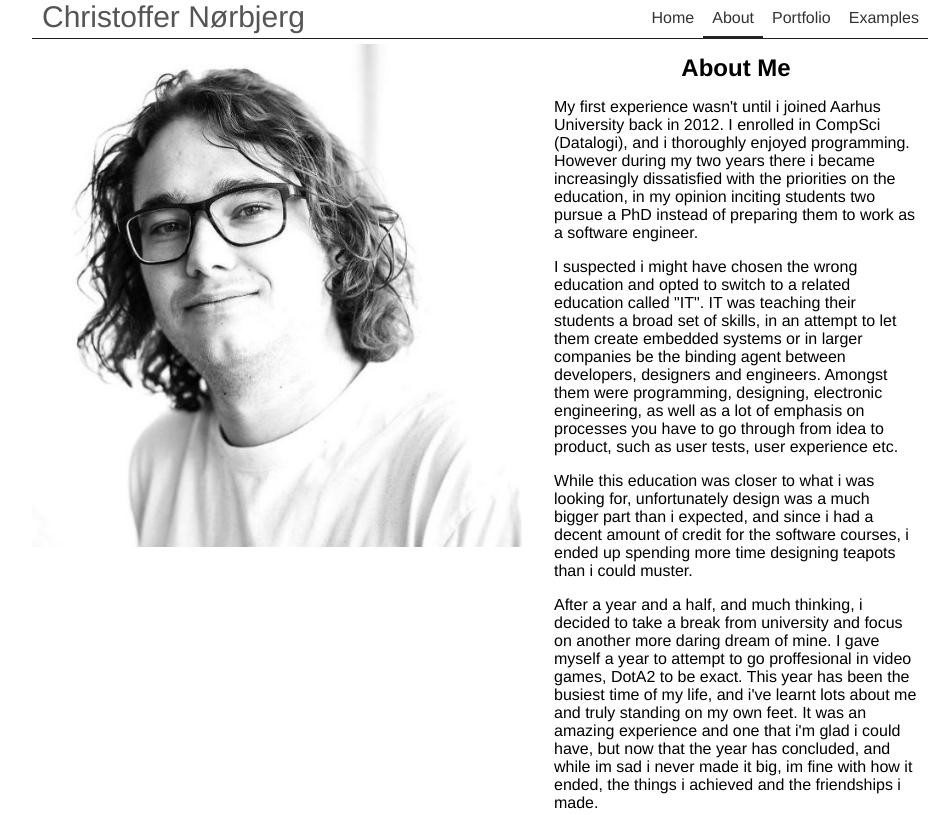
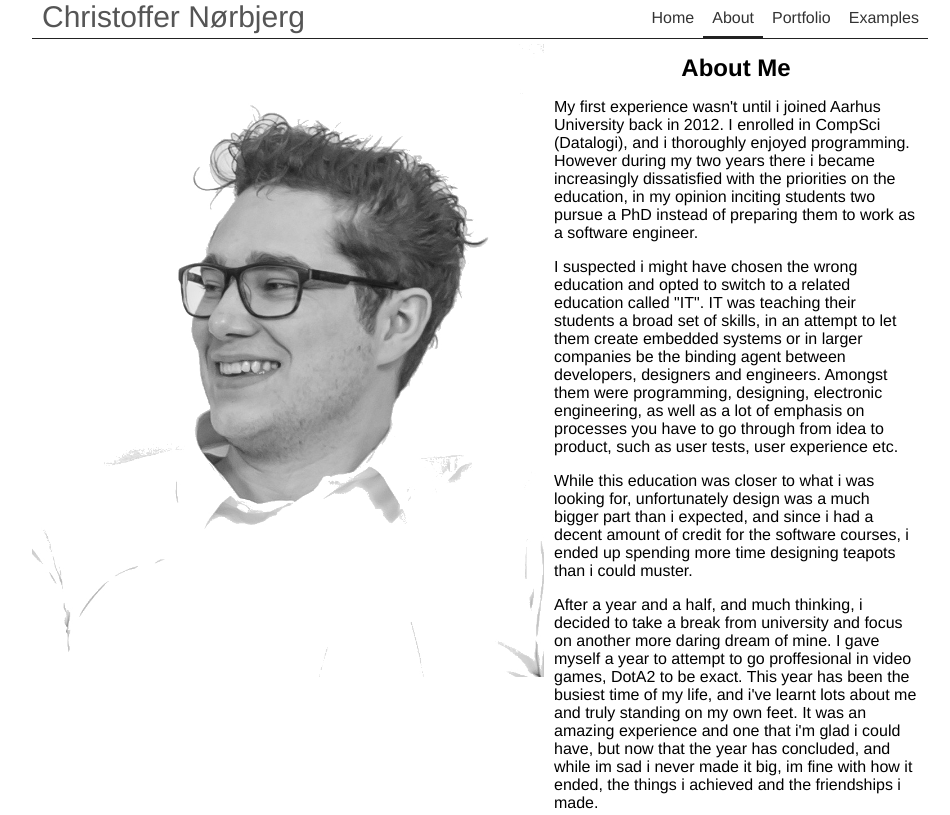
Before and after one commit to ChilloManiac/ChilloManiac.github.io, a plain HTML site: page about.html in a window 1280 px wide. Shown: the top 815 px of the page, without its empty margins (160-1110 px from the left). Drawn offline with Linux system fonts and the light colour scheme.

Commit message:
added object-fit to images

```diff
--- a/about.html
+++ b/about.html
@@ -20,7 +20,7 @@
 				</ul>
 			</nav>
 			<div class="front">
-				<img class="splash-img" src="public/images/portrait.jpg">
+				<img class="splash-img" src="public/images/portrait3.jpg">
 				<div class="article">
 					<article class="main-art">
 						<h1>About Me</h1>
--- a/public/css/main.css
+++ b/public/css/main.css
@@ -61,7 +61,7 @@ body {
 }
 .front img {
   max-width: 100%;
-  height: auto;
+  object-fit: contain;
 }
 .example-list {
   grid-area: "front";
```
